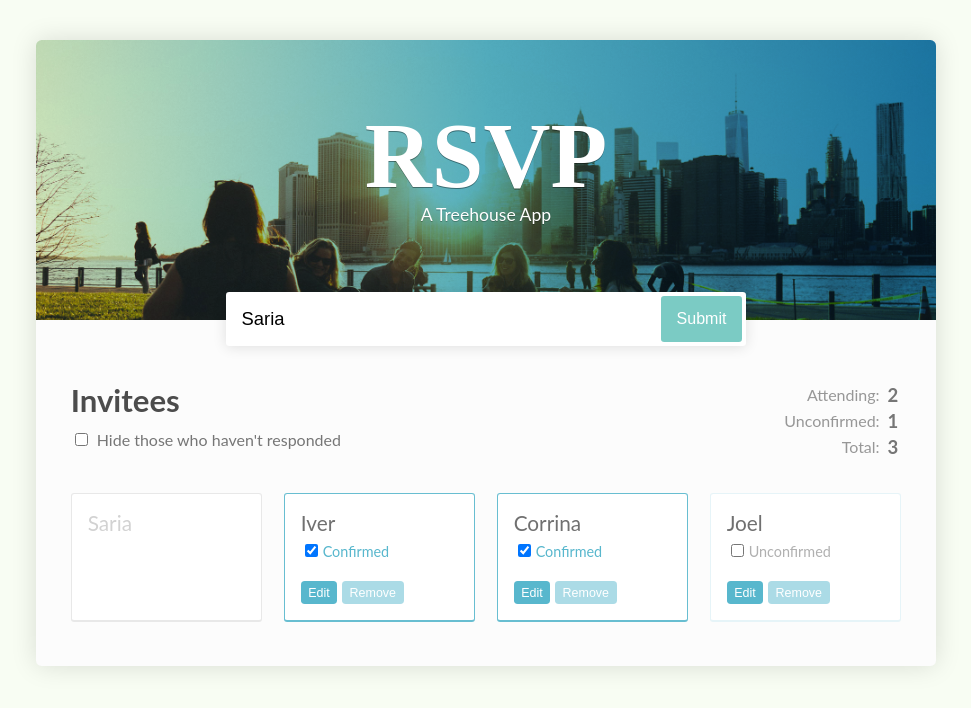
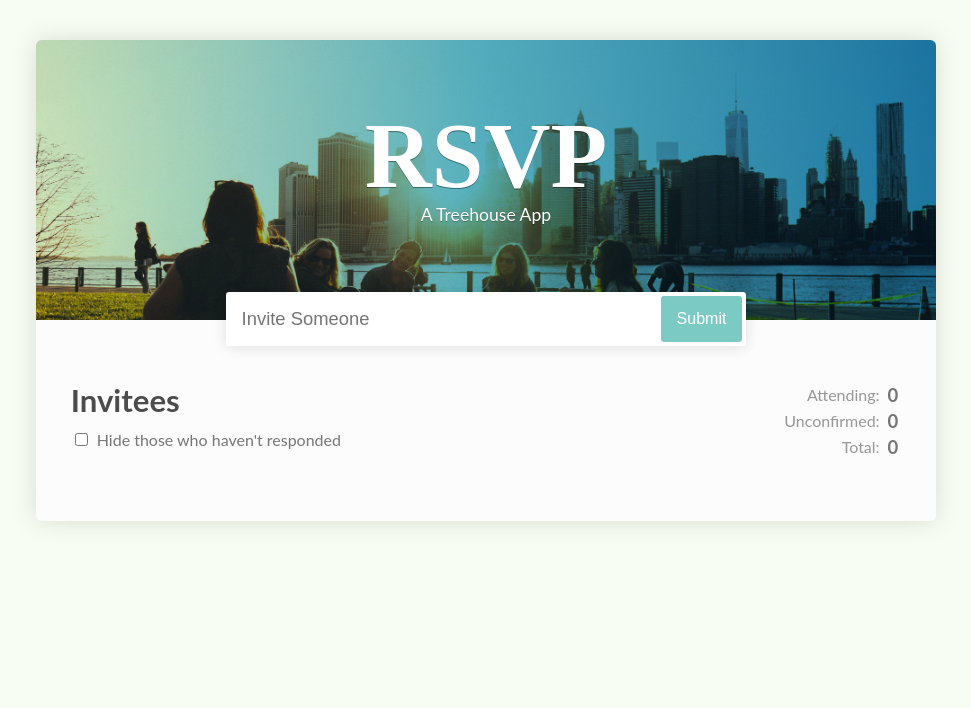
Before and after one commit to mikejensen-gh/invitation-app, a React (Create React App) app: page / in a window 1280 px wide. Shown: the top 708 px of the page, without its empty margins (154-1125 px from the left). Built offline with nearby package versions, Linux system fonts and the light colour scheme.

Commit message:
Updated: function name cleanup

```diff
--- a/package.json
+++ b/package.json
@@ -5,7 +5,8 @@
   "dependencies": {
     "react": "^16.5.1",
     "react-dom": "^16.5.1",
-    "react-scripts": "1.1.5"
+    "react-scripts": "1.1.5",
+    "shortid": "^2.2.13"
   },
   "scripts": {
     "start": "react-scripts start",
--- a/src/App.js
+++ b/src/App.js
@@ -1,6 +1,8 @@
 import React, { Component } from 'react';
+import './App.css'
+import shortid from 'shortid'
+
 import Header from './components/Header.js'
-import './App.css'
 import Invitee from './components/Invitee.js'
 import AttendanceCount from './components/AttendanceCount.js'
 import Subheader from './components/Subheader.js'
@@ -11,13 +13,10 @@ export default class App extends Component {
     super(props)
 
     this.state = {
-      invitees: this.props.initialInvitees,
+      invitees: [],
       hideUnresponded: false,
-      pendingInviteeName: 'Saria'
+      pendingInviteeName: ''
     }
-
-    this.toggleHideUnresponded = this.toggleHideUnresponded.bind(this)
-    this.toggleConfirmed = this.toggleConfirmed.bind(this)
   }
 
   toggleHideUnresponded() {
@@ -26,7 +25,7 @@ export default class App extends Component {
     })
   }
 
-  toggleConfirmed(index) {
+  toggleInviteeConfirmedStatus(index) {
     const invitees = [...this.state.invitees]
 
     invitees[index].confirmed = !invitees[index].confirmed
@@ -46,7 +45,7 @@ export default class App extends Component {
     })
   }
 
-  handleNameChange(name, index) {
+  updateInviteeName(index, name) {
     const invitees = [...this.state.invitees]
 
     invitees[index].name = name
@@ -56,17 +55,17 @@ export default class App extends Component {
     })
   }
 
-  handlePendingInviteeNameChange(name) {
+  updatePendingInviteeName(name) {
     this.setState({
       pendingInviteeName: name
     })
   }
 
-  handleNewInviteeSubmit() {
+  addNewInvitee() {
     const invitees = [...this.state.invitees]
 
-    invitees.push({
-      key: this.state.invitees.length,
+    invitees.unshift({
+      key: shortid.generate(),
       name: this.state.pendingInviteeName,
       confirmed: false
     })
@@ -82,17 +81,18 @@ export default class App extends Component {
       <div className="App">
         <Header
           inputValue={this.state.pendingInviteeName}
-          handleChange={(name) => this.handlePendingInviteeNameChange(name)}
-          handleSubmit={this.handleNewInviteeSubmit.bind(this)}
+          handleChange={(name) => this.updatePendingInviteeName(name)}
+          handleSubmit={() => this.addNewInvitee()}
         />
         <div className="main">
           <Subheader
             hideUnresponded={this.state.hideUnresponded}
-            toggleHideUnresponded={this.toggleHideUnresponded}
+            toggleHideUnresponded={() => this.toggleHideUnresponded()}
           />
           <AttendanceCount
             invitees={this.state.invitees}
           />
+
           <ul>
             <PendingInvitee
               name={this.state.pendingInviteeName}
@@ -104,9 +104,9 @@ export default class App extends Component {
                   key={invitee.key}
                   name={invitee.name}
                   confirmed={invitee.confirmed}
-                  toggleConfirmed={() => this.toggleConfirmed(index)}
+                  handleConfirmedStatusChange={() => this.toggleInviteeConfirmedStatus(index)}
                   removeInvitee={() => this.removeInvitee(index)}
-                  handleNameChange={(name) => this.handleNameChange(name, index)}
+                  handleNameChange={(name) => this.updateInviteeName(index, name)}
                 />
               )
             }
--- a/src/components/Invitee.js
+++ b/src/components/Invitee.js
@@ -28,7 +28,7 @@ export default class Invitee extends Component {
           <input
             type="checkbox"
             checked={this.props.confirmed}
-            onChange={this.props.toggleConfirmed}
+            onChange={this.props.handleConfirmedStatusChange}
           />
           {this.props.confirmed ? 'Confirmed' : 'Unconfirmed'}
         </label>
--- a/src/index.js
+++ b/src/index.js
@@ -4,23 +4,5 @@ import './index.css';
 import App from './App';
 import registerServiceWorker from './registerServiceWorker';
 
-const initialInvitees = [
-  {
-    key: 0,
-    name: 'Iver',
-    confirmed: true
-  },
-  {
-    key: 1,
-    name: 'Corrina',
-    confirmed: true
-  },
-  {
-    key: 2,
-    name: 'Joel',
-    confirmed: false
-  }
-];
-
-ReactDOM.render(<App initialInvitees={initialInvitees}/>, document.getElementById('root'));
+ReactDOM.render(<App />, document.getElementById('root'));
 registerServiceWorker();
```
Also changed, not shown: 1 other file (tests, documents, lock files or other folders).
